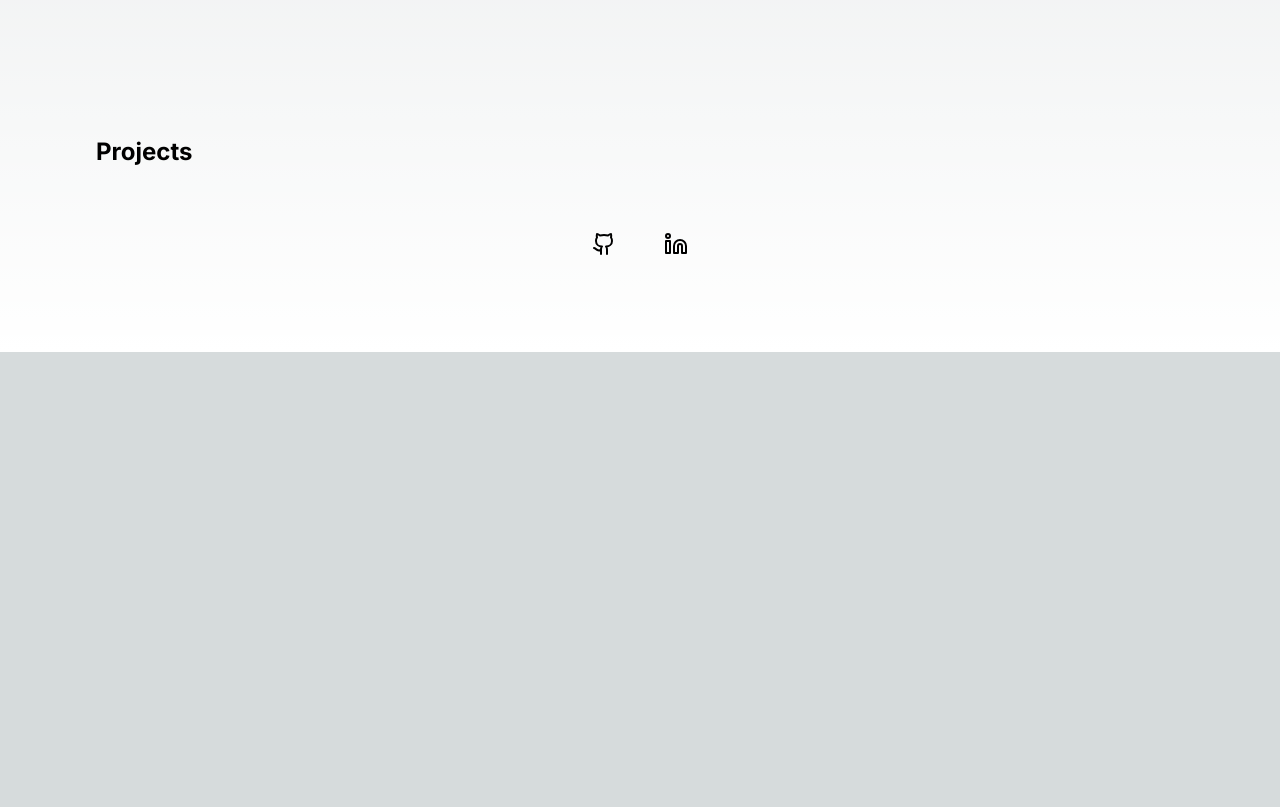
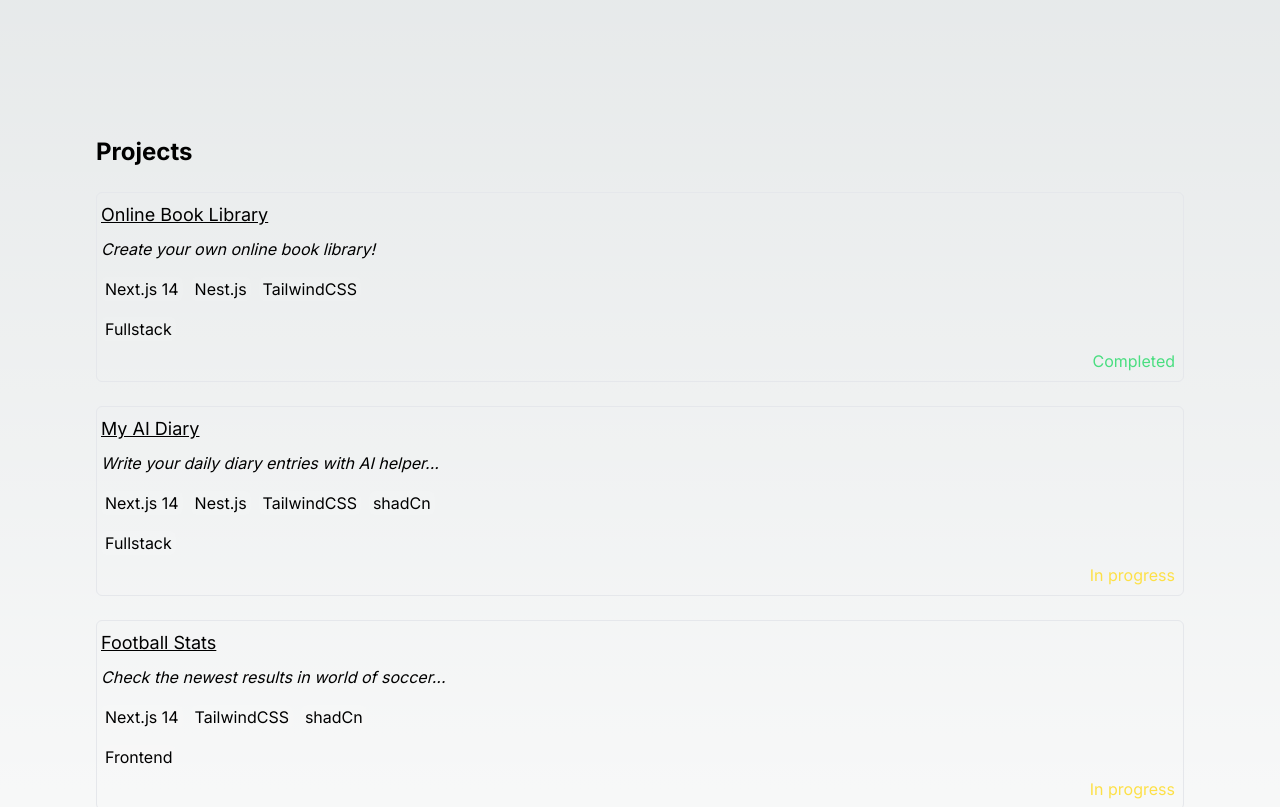
Before and after one commit to VanjaXYZ/portfolio-website, a Next.js app: page / in a window 1280 px wide. Shown: the part 840-1647 px from the top of the page. Before the commit the page ends 1192 px from the top, so only its background shows below. Built offline with nearby package versions, Linux system fonts and the light colour scheme.

Commit message:
map trough projects

```diff
--- a/src/app/(components)/Work.tsx
+++ b/src/app/(components)/Work.tsx
@@ -1,4 +1,6 @@
 import React from "react";
+import ProjectCard from "./ProjectCard";
+import { Projects } from "../_lib/types";
 
 const Work = () => {
   const projects = [
@@ -34,7 +36,9 @@ const Work = () => {
   return (
     <section id="work" className="flex flex-col w-full space-y-6">
       <h2 className="text-2xl font-bold text-start">Projects</h2>
-      <article></article>
+      {projects.map((project: Projects) => (
+        <ProjectCard project={project} />
+      ))}
     </section>
   );
 };
```
